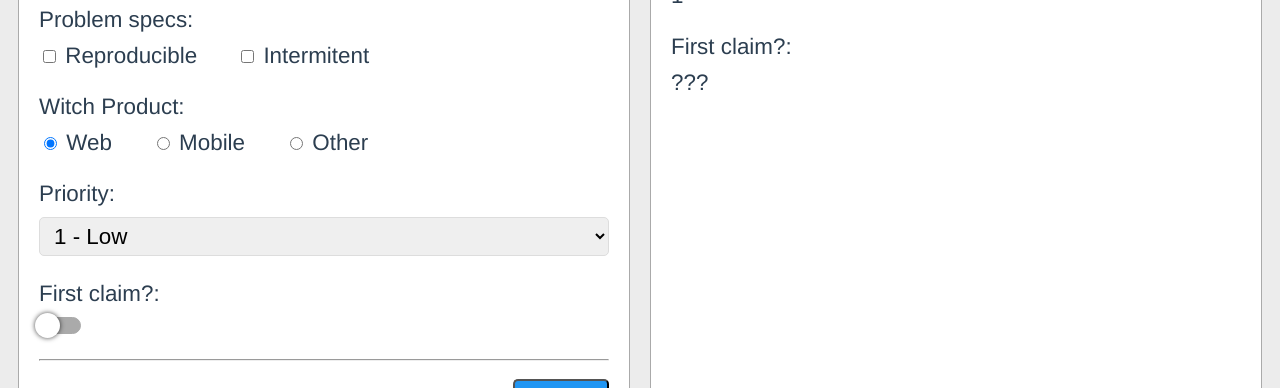
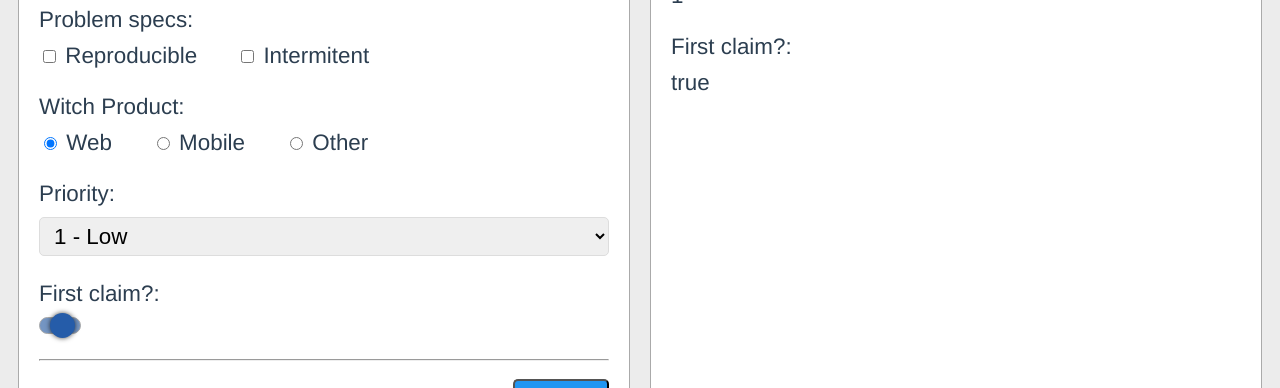
Before and after one commit to pedrosales/VueJS, a Vue app in the folder forms/fomrs-01/: page / in a window 1280 px wide. Shown: the part 660-1048 px from the top of the page. Built offline with nearby package versions, Linux system fonts and the light colour scheme.

Commit message:
custom input bind

```diff
--- a/forms/fomrs-01/src/App.vue
+++ b/forms/fomrs-01/src/App.vue
@@ -45,7 +45,7 @@
           </select>
         </Label>
         <Label name="First claim?">
-          <SwitchSelector />
+          <SwitchSelector :value="firstClaim" @input="firstClaim = $event" />
         </Label>
         <hr />
         <button>Send</button>
@@ -78,7 +78,7 @@
           <span>{{ priority }}</span>
         </Label>
         <Label name="First claim?">
-          <span>???</span>
+          <span>{{ firstClaim }}</span>
         </Label>
       </div>
     </div>
@@ -108,6 +108,7 @@ export default {
         password: "",
         age: 0,
       },
+      firstClaim: true,
     };
   },
 };
--- a/forms/fomrs-01/src/components/SwitchSelector.vue
+++ b/forms/fomrs-01/src/components/SwitchSelector.vue
@@ -1,16 +1,16 @@
 <template>
-  <div class="switch" @click="on = !on" :class="{on, off: !on }">
-    <div v-if="on" class="button"></div>
-    <div v-else class="button"></div>
+  <div class="switch" @click="$emit('input', !value)" :class="{on: value, off: !value }">
+    <div class="button"></div>
   </div>
 </template>
 
 <script>
 export default {
-  data() {
-    return {
-      on: false,
-    };
+  props: {
+    value: {
+      type: Boolean,
+      required: true,
+    },
   },
 };
 </script>
```
